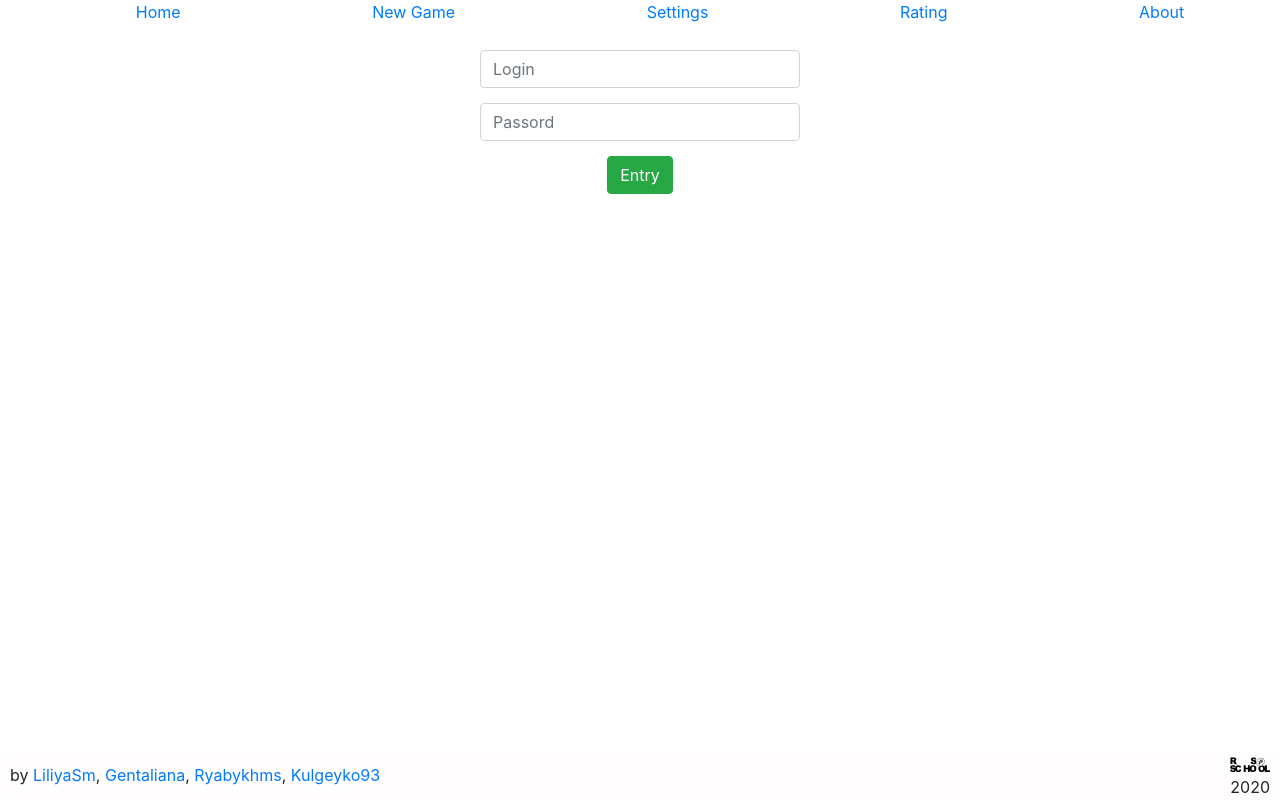
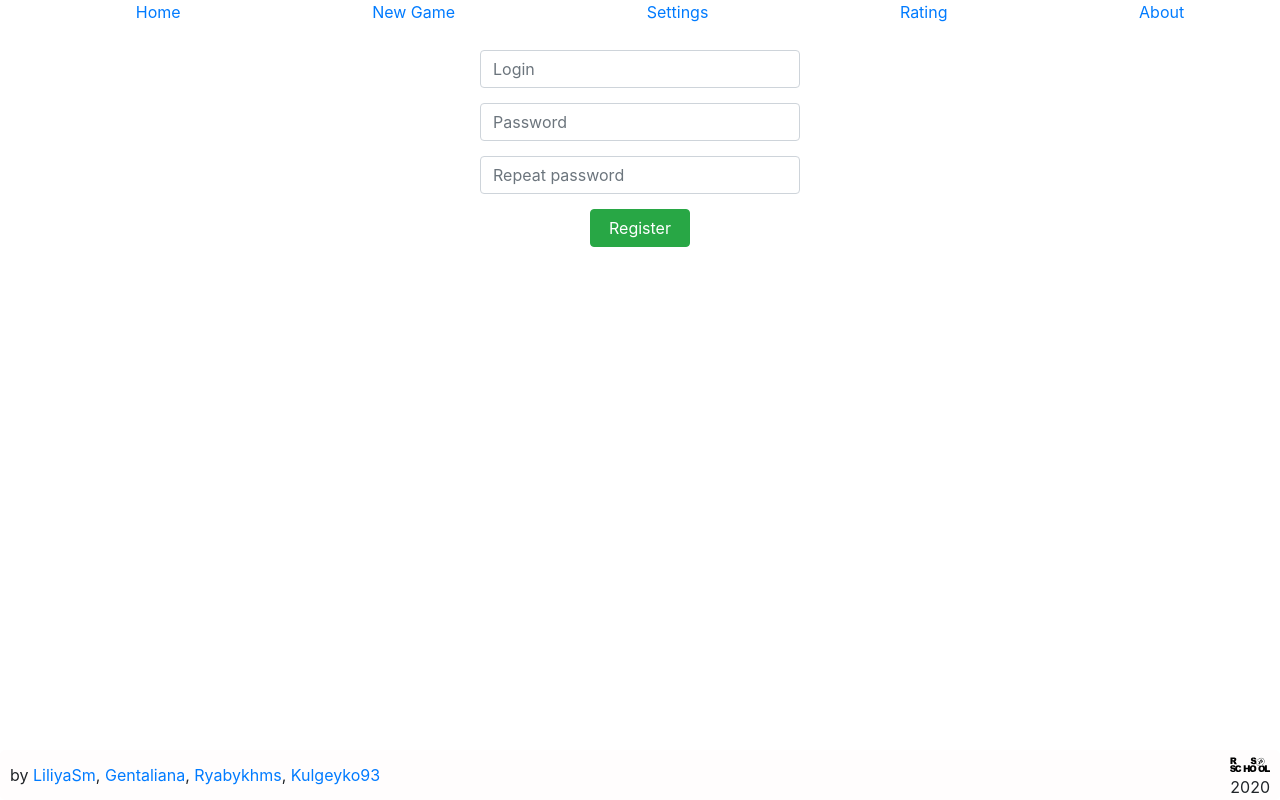
Before and after one commit to gentaliana/rsclone, a React app: page /auth in a window 1280 px wide. Built offline with nearby package versions, Linux system fonts and the light colour scheme.

Commit message:
RC-52 feat(auth): add register

```diff
--- a/src/assets/locales/be/translation.json
+++ b/src/assets/locales/be/translation.json
@@ -1,8 +1,10 @@
 {
   "auth": {
-    "entry": "Entry",
+    "entry": "Login",
     "login": "Login",
-    "password": "Passord"
+    "password": "Password",
+    "register": "Register",
+    "confirm": "Repeat password"
   },
   "links": {
     "new-game": "New Game",
--- a/src/assets/locales/en/translation.json
+++ b/src/assets/locales/en/translation.json
@@ -1,8 +1,10 @@
 {
   "auth": {
-    "entry": "Entry",
+    "entry": "Login",
     "login": "Login",
-    "password": "Passord"
+    "password": "Password",
+    "register": "Register",
+    "confirm": "Repeat password"
   },
   "links": {
     "new-game": "New Game",
--- a/src/assets/locales/ru/translation.json
+++ b/src/assets/locales/ru/translation.json
@@ -1,8 +1,10 @@
 {
   "auth": {
-    "entry": "Вход",
+    "entry": "Войти",
     "login": "Логин",
-    "password": "Пароль"
+    "password": "Пароль",
+    "register": "Зарегистрироваться",
+    "confirm": "Повторите пароль"
   },
   "links": {
     "new-game": "Новая игра",
--- a/src/pages/auth/auth.scss
+++ b/src/pages/auth/auth.scss
@@ -12,4 +12,8 @@
   &__style {
     max-width: 320px;
   }
+
+  &__button {
+    min-width: 100px;
+  }
 }
--- a/src/pages/auth/auth.tsx
+++ b/src/pages/auth/auth.tsx
@@ -4,7 +4,12 @@ import { TextInput } from '@components';
 import { Button } from 'react-bootstrap';
 import './auth.scss';
 
-export const Auth = (): JSX.Element => {
+interface IAuthProps {
+  isRegister?: boolean;
+}
+
+export const Auth = (props: IAuthProps): JSX.Element => {
+  const { isRegister } = props;
   const { t } = useTranslation();
   const [login, setLogin] = React.useState('');
   const [password, setPassword] = React.useState('');
@@ -12,14 +17,51 @@ export const Auth = (): JSX.Element => {
   return (
     <div className="auth__wrapper">
       <TextInput placeholder={t('auth.login')} classInput="auth__input auth__style" value={login} onChange={setLogin} />
-      <TextInput
+      {/* <TextInput
         placeholder={t('auth.password')}
         classInput="auth__input auth__style"
         value={password}
         onChange={setPassword}
         type="password"
-      />
-      <Button variant="success">{t('auth.entry')}</Button>
+      /> */}
+      {isRegister ? (
+        <>
+          <TextInput
+            placeholder={t('auth.password')}
+            classInput="auth__input auth__style"
+            value={password}
+            onChange={setPassword}
+            type="password"
+          />
+          <TextInput
+            placeholder={t('auth.confirm')}
+            classInput="auth__input auth__style"
+            value={password}
+            onChange={setPassword}
+            type="password"
+          />
+          <Button className="auth__button" variant="success">
+            {t('auth.register')}
+          </Button>
+        </>
+      ) : (
+        <>
+          <TextInput
+            placeholder={t('auth.password')}
+            classInput="auth__input auth__style"
+            value={password}
+            onChange={setPassword}
+            type="password"
+          />
+          <Button className="auth__button" variant="success">
+            {t('auth.entry')}
+          </Button>
+        </>
+      )}
     </div>
   );
 };
+
+Auth.defaultProps = {
+  isRegister: true,
+};
```
